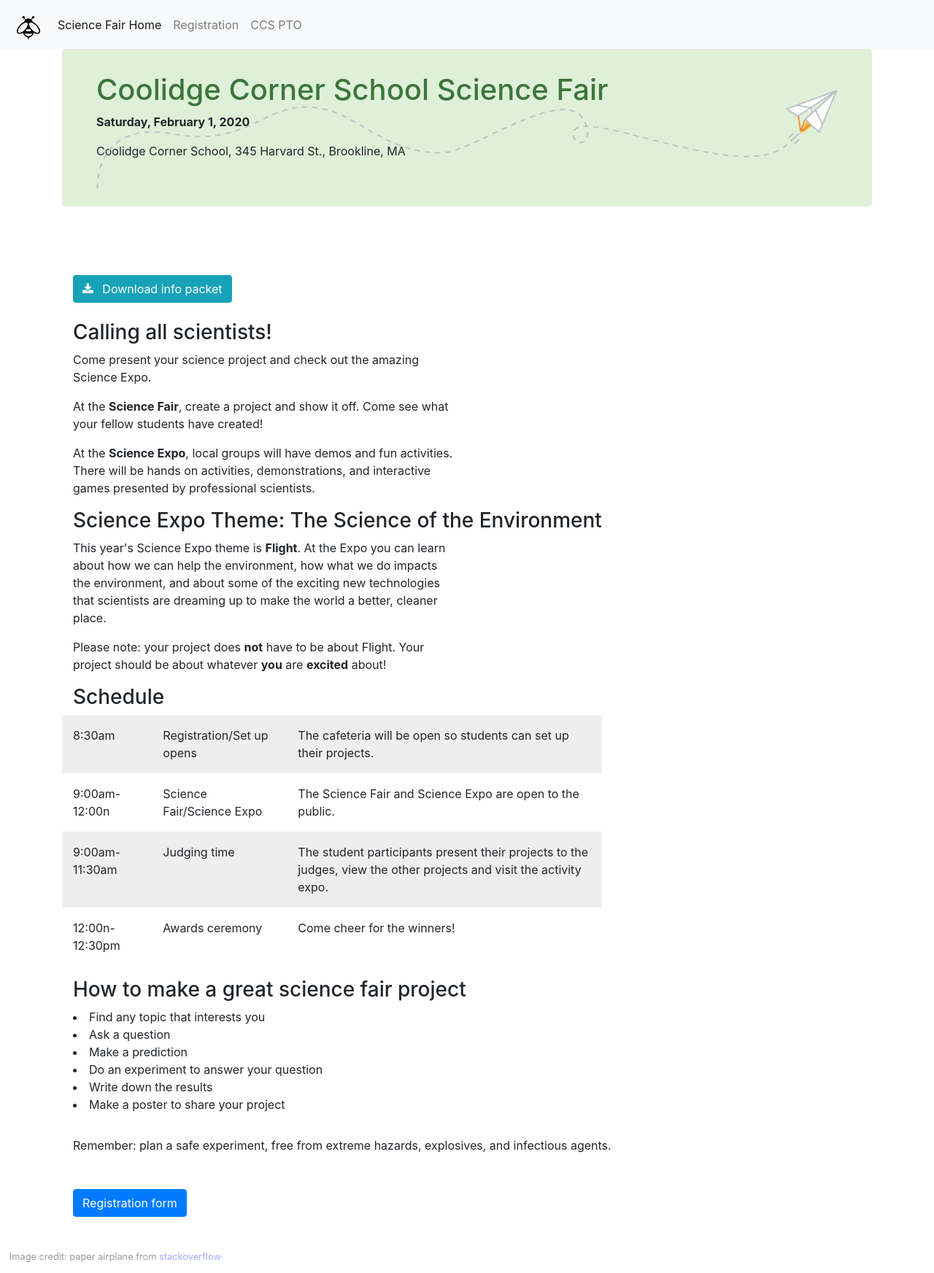
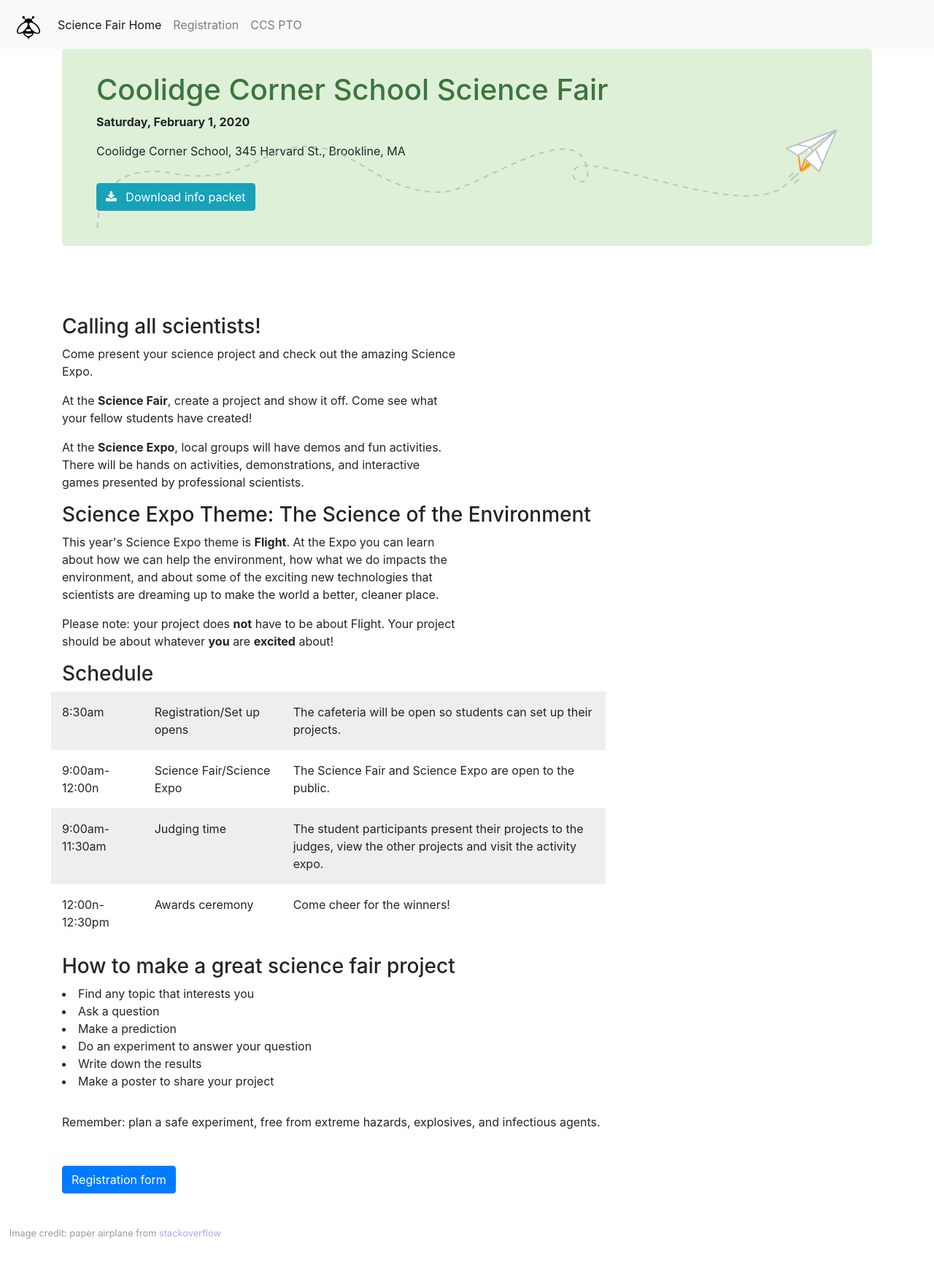
Before and after one commit to vinaygidwaneyod/sciencefair, a Jekyll site: the page built from index.html, in a window 1280 px wide. Shown: the whole page at 73% size. Built offline with Jekyll 4.4.1, drawn with Linux system fonts in a browser that asks for light colours; after the commit the page ends 1713 px from its top, so only the background shows below that.

Commit message:
move download-packet button

```diff
--- a/_includes/banner.html
+++ b/_includes/banner.html
@@ -3,6 +3,9 @@
     <h1>Coolidge Corner School Science Fair</h1>
     <p><b>Saturday, February 1, 2020</b></p>
     <p>Coolidge Corner School, 345 Harvard St., Brookline, MA</p>
+    <a class="btn btn-info mt-3" href="docs/2020-packet.pdf">
+	<i class="fa fa-download mr-2"></i> Download info packet</a>
     <img class="register-logo" src="assets/pix/paper-plane.png">
+
   </div>
 </div>
--- a/_sass/main.scss
+++ b/_sass/main.scss
@@ -1,9 +1,20 @@
+.banner {
+   position: relative;
+   top: 0px;
+   left: 0px;
+   z-index: 1;
+   a { left: 0px;
+        top: 0px;
+        position: relative;
+	z-index: 2;}
    .register-logo {
+	z-index: 1;
 	transform: scaleX(-1);
         width: 100%;
         float: left;
         position: relative;
         top: -7em;
+    }
 }
 
 .logo {
--- a/index.html
+++ b/index.html
@@ -4,13 +4,7 @@ layout: default
 ---
 {% include banner.html %}
 
-<div class="container">
-
-  <a class="btn btn-info mb-4" href="docs/2016-packet.pdf">
-    <i class="fa fa-download mr-2"></i>
-    Download info packet</a>
-
-<h3>Calling all scientists!</h3>
+<h3 class="mt-5">Calling all scientists!</h3>
 <div class="row">
   <div class="col-md-6">
     <p>Come present your science project and check out the amazing Science Expo.</p>
@@ -62,7 +56,6 @@ technologies that scientists are dreaming up to make the world a better, cleaner
   </div>
 </div>
 
-
 </p>
 <h3>How to make a great science fair project</h3>
 
@@ -77,5 +70,3 @@ technologies that scientists are dreaming up to make the world a better, cleaner
  explosives, and infectious agents.</p>
 
 <a class="btn btn-primary sign-up" href="register.html" role="button">Registration form</a>
-
-</div>
```
Also changed, not shown: register.html (+1 -7 lines), 1 other file. Lines whose indentation alone changed are shown as unchanged.
